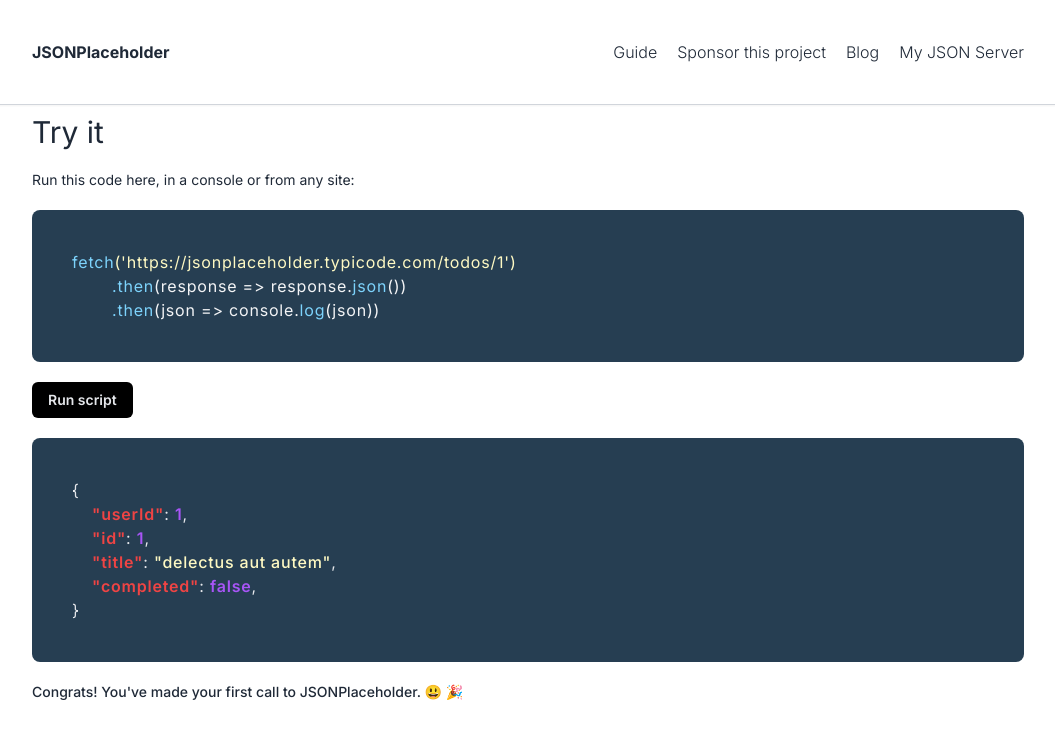
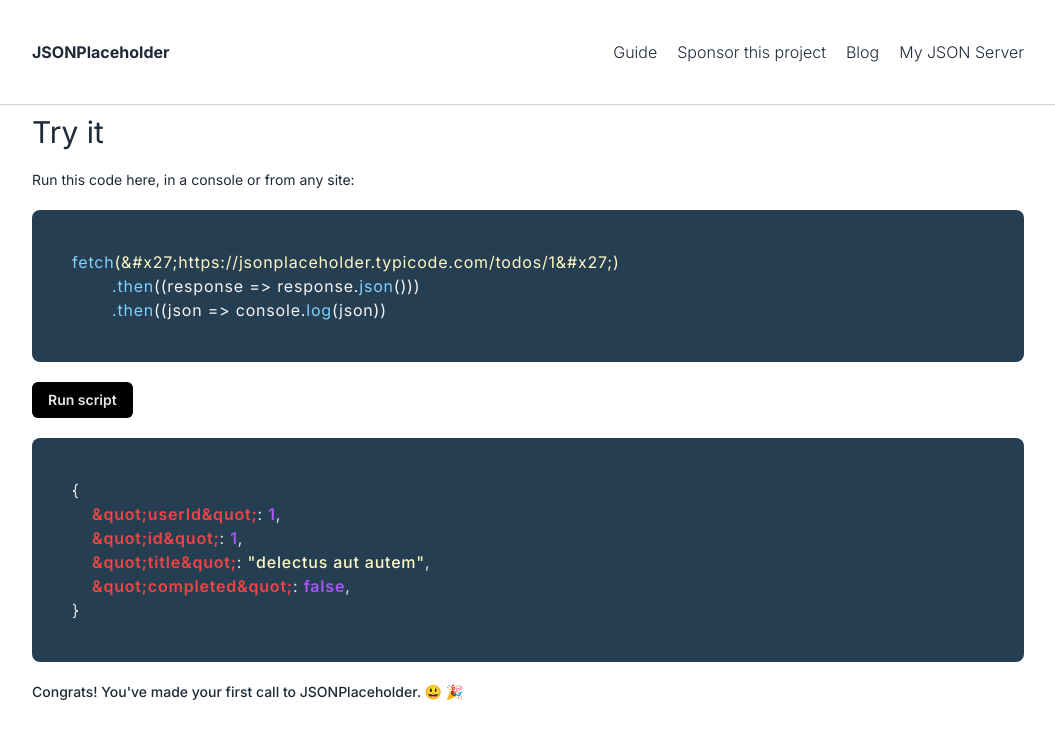
Before and after one commit to noorjsdivs/jsonplaceholder, a Next.js app: page / in a window 1280 px wide. Both pictures are taken after a click on the button "Run script". Shown: the part 451-1189 px from the top of the page, without its empty margins (112-1167 px from the left). Built offline with nearby package versions, Linux system fonts and the light colour scheme.

Commit message:
unicode added

```diff
--- a/src/components/Testing.tsx
+++ b/src/components/Testing.tsx
@@ -14,20 +14,19 @@
       <div className="bg-[#263E52] p-10 w-full rounded-lg">
         <p className="text-yellow-100 tracking-wider mb-.5 flex flex-wrap ">
           <span className="text-sky-300">fetch</span>
-          {`('https://jsonplaceholder.typicode.com/todos/1')`}
+          {`(&#x27;https://jsonplaceholder.typicode.com/todos/1&#x27;)`}
         </p>
         <p className="text-gray-100 tracking-wider ml-10 mb-.5">
           <span className="text-sky-300">.then</span>
-          {`(response => response.`}
+          {`((response => response.`}
           <span className="text-sky-300">json</span>
-          {`())`}
+          {`()))`}
         </p>
         <p className="text-gray-100 tracking-wider ml-10">
           <span className="text-sky-300">.then</span>
-          {`(json => console.`}
+          {`((json => console.`}
           <span className="text-sky-300">log</span>
-          {`(json))
-`}
+          {`(json))`}
         </p>
       </div>
       <button
@@ -41,22 +40,23 @@
           <div>
             <p>{`{`}</p>
             <p className="ml-5">
-              <span className="text-red-500 font-semibold">{`"userId"`}</span>:{" "}
-              <span className="text-purple-500 font-semibold">1</span>,
+              <span className="text-red-500 font-semibold">{`&quot;userId&quot;`}</span>
+              : <span className="text-purple-500 font-semibold">1</span>,
             </p>
             <p className="ml-5">
-              <span className="text-red-500 font-semibold">{`"id"`}</span>:{" "}
-              <span className="text-purple-500 font-semibold">1</span>,
+              <span className="text-red-500 font-semibold">{`&quot;id&quot;`}</span>
+              : <span className="text-purple-500 font-semibold">1</span>,
             </p>
             <p className="ml-5">
-              <span className="text-red-500 font-semibold">{`"title"`}</span>:{" "}
+              <span className="text-red-500 font-semibold">{`&quot;title&quot;`}</span>
+              :{" "}
               <span className="text-yellow-100 font-medium">
-                "delectus aut autem"
+                &quot;delectus aut autem&quot;
               </span>
               ,
             </p>
             <p className="ml-5">
-              <span className="text-red-500 font-semibold">{`"completed"`}</span>
+              <span className="text-red-500 font-semibold">{`&quot;completed&quot;`}</span>
               : <span className="text-purple-500 font-semibold">false</span>,
             </p>
             <p>{`}`}</p>
```
